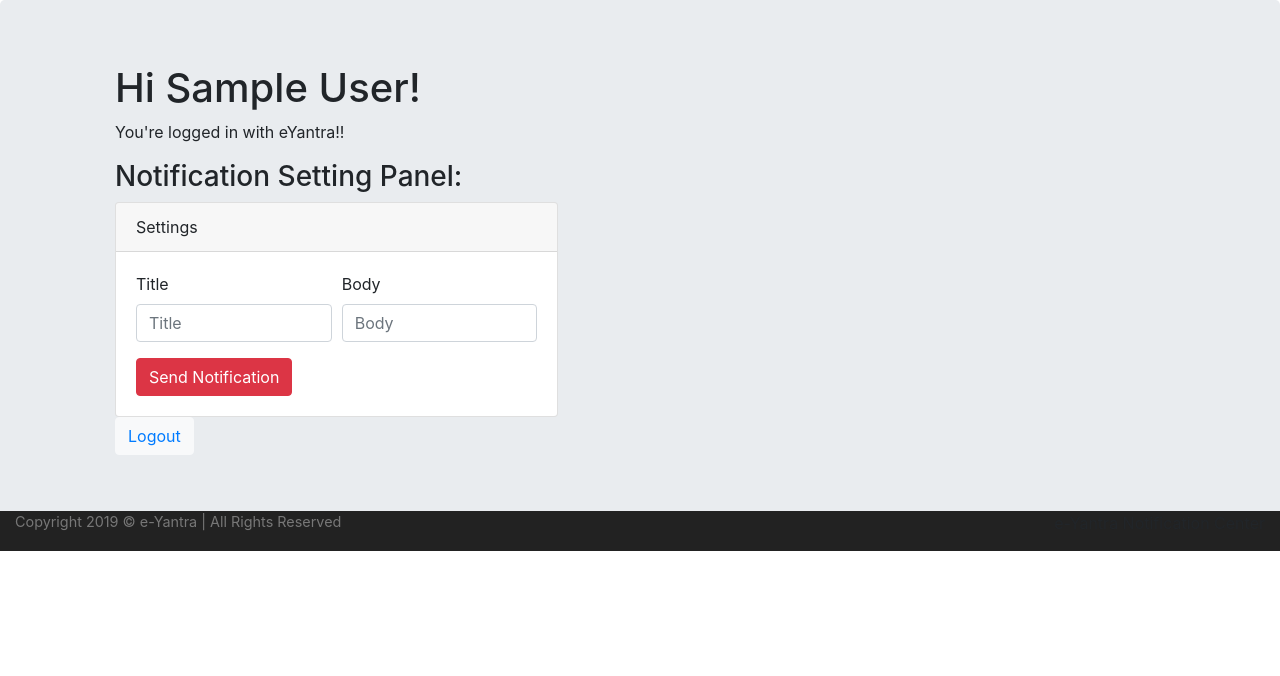
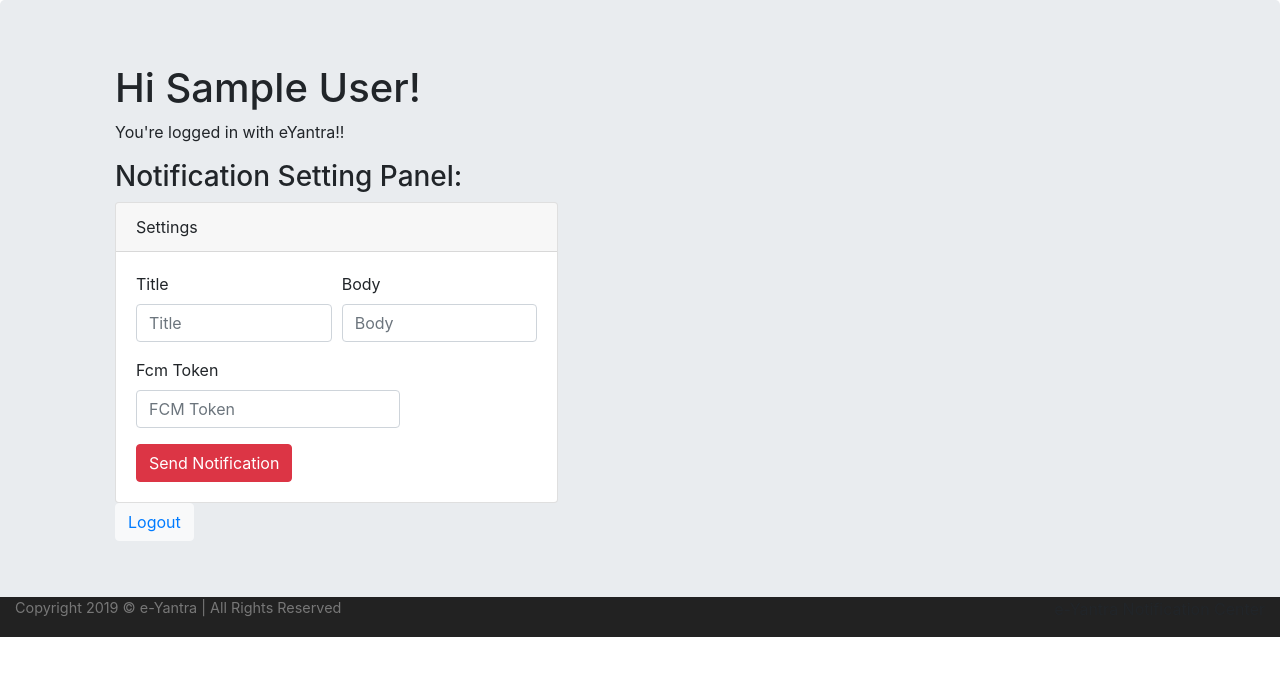
Before and after one commit to sharadm20/eyantra_admin_cli, a React app: page / in a window 1280 px wide. Shown: the top 676 px of the page. Built offline with nearby package versions, Linux system fonts and the light colour scheme; sample sign-in values are in the browser's storage.

Commit message:
fcm token field added

```diff
--- a/src/HomePage/HomePage.jsx
+++ b/src/HomePage/HomePage.jsx
@@ -15,6 +15,7 @@ class HomePage extends React.Component {
         this.state = {
             title: '',
             message: '',
+            fcm_token: '',
             submitted: false
         };
 
@@ -36,10 +37,10 @@ class HomePage extends React.Component {
     handleSubmit=(e)=> {
         e.preventDefault();
         this.setState({ submitted: true });
-         const { title, message } = this.state;
+         const { title, message, fcm_token } = this.state;
         const { dispatch } = this.props;
         if (title && message) {
-            dispatch(userActions.notification(title, message));
+            dispatch(userActions.notification(title, message, fcm_token));
         }
         console.log("hello");
     }
@@ -47,7 +48,7 @@ class HomePage extends React.Component {
     render() {
         const { user } = this.props;
         const { loading } =this.props;
-        const { title, message, submitted } = this.state;
+        const { title, message, fcm_token,submitted } = this.state;
         return (
             <div className="col-md-8 col-md-offset-2">
                 <h1>Hi {user.user.name}!</h1>
@@ -64,20 +65,30 @@ class HomePage extends React.Component {
                         <form onSubmit={this.handleSubmit}>
                             <div className="form-row">
                                 <div className="form-group col-md-6">
-                                    <label for="title">Title</label>
+                                    <label htmlFor="title">Title</label>
                                     <input type="text" className={'form-control' + (submitted && !title ? ' is-invalid' : '')} name="title" id="title" placeholder="Title" onChange={this.handleChange}/>
                                     {submitted && !title &&
                                         <div className="invalid-feedback">Title is required</div>
                                     }
                             </div>
                                 <div className="form-group col-md-6">
-                            <label for="message">Body</label>
+                            <label htmlFor="message">Body</label>
                                     <input type="text" className={'form-control' + (submitted && !message ? ' is-invalid' : '')} name="message" id="message" placeholder="Body" onChange={this.handleChange}/>
                                     {submitted && !message &&
                                         <div className="invalid-feedback">Body is required</div>
                                     }
                             </div>
                         </div>
+                            <div className="form-row">
+                                <div className="form-group col-md-8">
+                                    <label htmlFor="title">Fcm Token</label>
+                                    <input type="text" className={'form-control' + (submitted && !fcm_token ? ' is-invalid' : '')} name="fcm_token" id="fcm_token" placeholder="FCM Token" onChange={this.handleChange} />
+                                    {submitted && !fcm_token &&
+                                        <div className="invalid-feedback">Fcm token is required</div>
+                                    }
+                                </div>
+
+                            </div>
                         <button type="submit" className="btn btn-danger">Send Notification</button>
                         </form>
                     </div>
--- a/src/_actions/user.actions.js
+++ b/src/_actions/user.actions.js
@@ -94,11 +94,11 @@ function _delete(id) {
     function success(id) { return { type: userConstants.DELETE_SUCCESS, id } }
     function failure(id, error) { return { type: userConstants.DELETE_FAILURE, id, error } }
 }
-function notification(title, message) {
+function notification(title, message, fcm_token) {
     return dispatch => {
         dispatch(request());
 
-        userService.notification(title, message)
+        userService.notification(title, message, fcm_token)
             .then(
                 res => {
                     dispatch(success(res));
--- a/src/_services/user.service.js
+++ b/src/_services/user.service.js
@@ -82,11 +82,11 @@ function _delete(id) {
     return fetch(`${config.apiUrl}/users/${id}`, requestOptions).then(handleResponse);
 }
 
-function notification(title, message) {
+function notification(title, message, fcm_token) {
     const requestOptions = {
         method: 'POST',
         headers: { ...authHeader(), 'Content-Type': 'application/json' },
-        body: JSON.stringify({title, message})
+        body: JSON.stringify({title, message, fcm_token})
     };
 
     return fetch(`${config.apiUrl}/send`, requestOptions).then(handleResponse);
```
